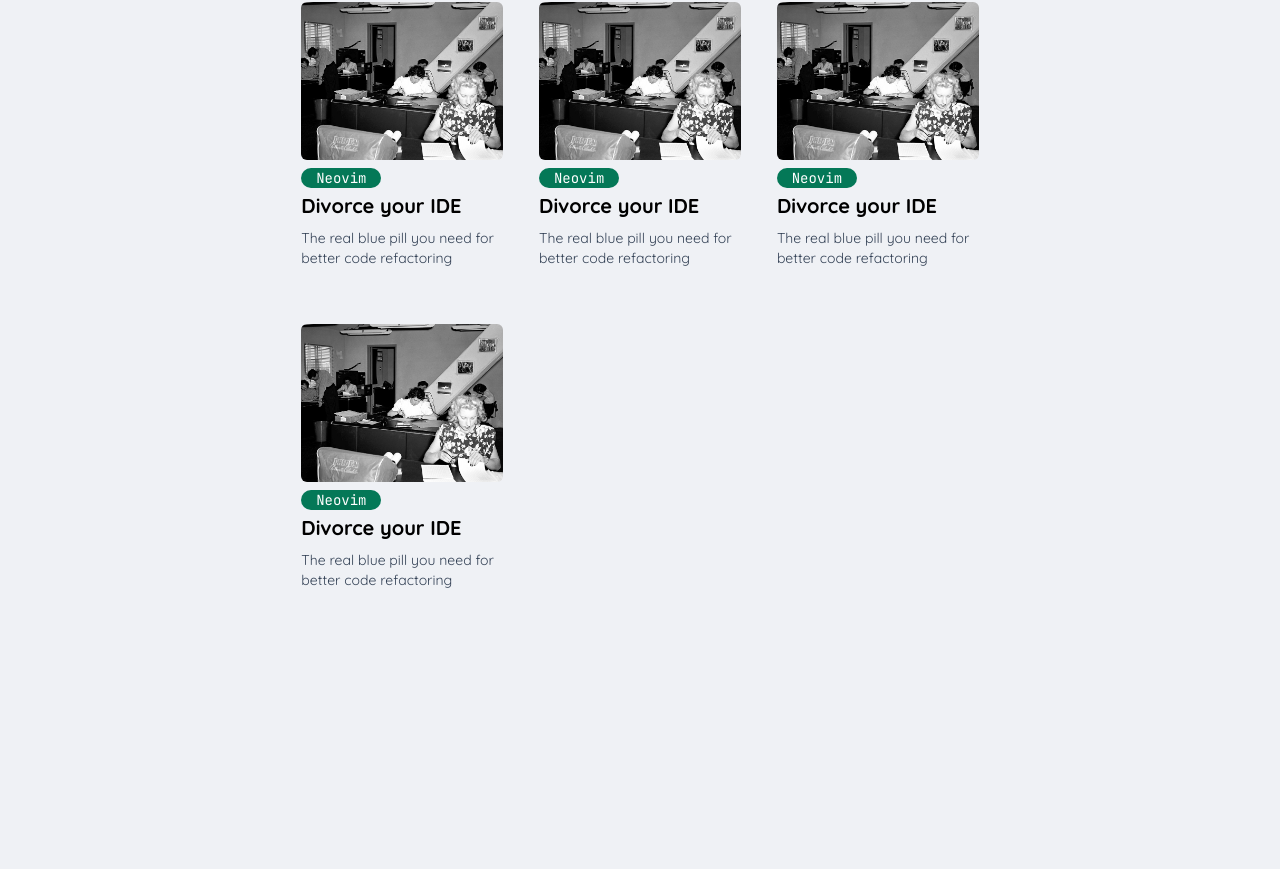
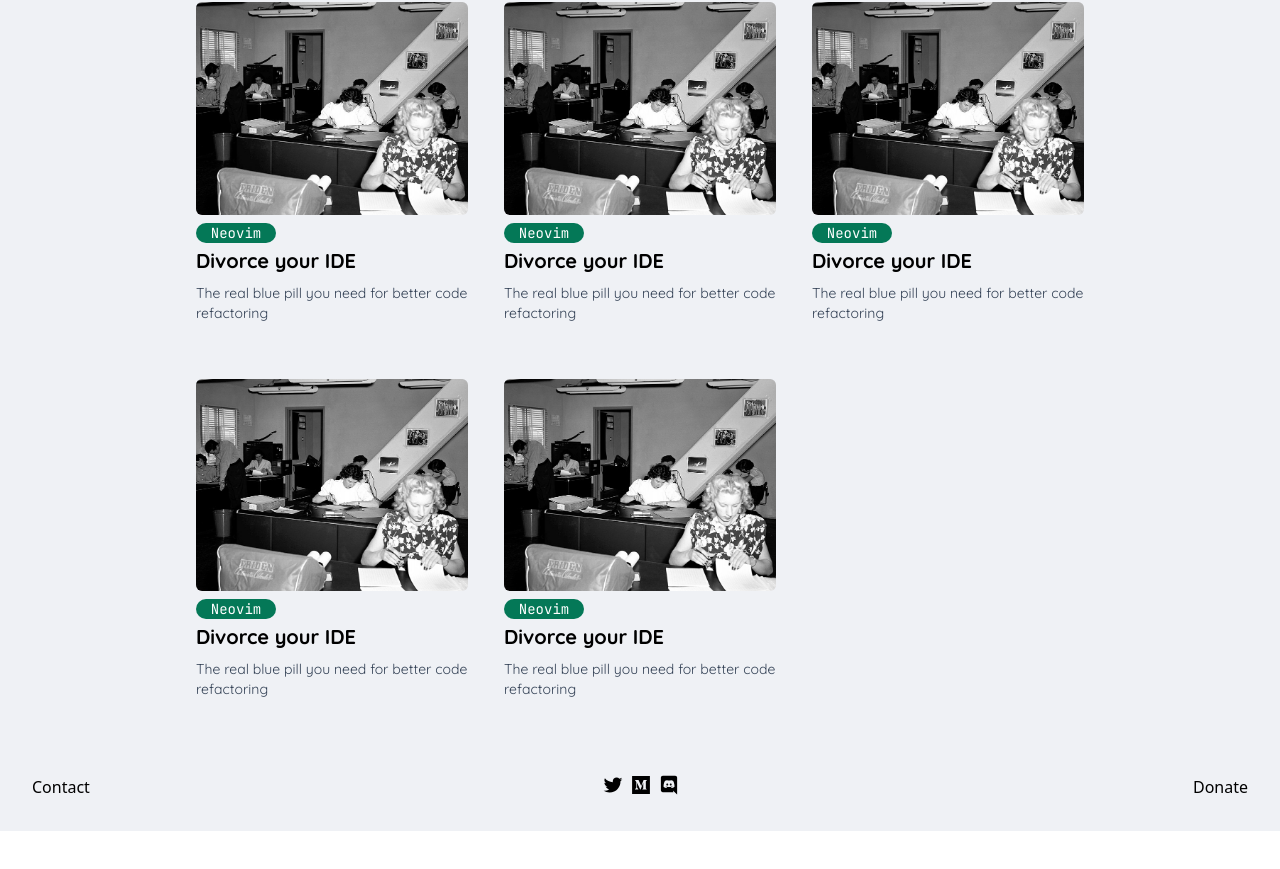
Before and after one commit to Mtendekuyokwa19/Mtendekuyokwa19.github.io, a React (Vite) app: page / in a window 1280 px wide. Shown: the part 183-1052 px from the top of the page. After the commit the page ends 1014 px from the top, so only its background shows below. Built offline with nearby package versions, Linux system fonts and the light colour scheme; a web font is replaced by a local one.

Commit message:
bootom footer

```diff
--- a/src/Home.tsx
+++ b/src/Home.tsx
@@ -1,65 +1,88 @@
-import { IoSearch } from "react-icons/io5"
+import {
+  IoLogoDiscord,
+  IoLogoMedium,
+  IoLogoTwitter,
+  IoSearch,
+} from "react-icons/io5";
 
 export default function Home() {
   return (
     <div>
       <Search />
-      <section className="w-screen flex justify-center">
+      <section className="w-auto flex justify-center">
+        <div className="gap-y-10 gap-x-5 grid  grid-flow-row grid-cols-3 grid-rows-2  py-9">
+          <Blogcard />
 
-
-
-
-        <div className="gap-y-10 gap-x-5 grid  grid-flow-row grid-cols-3 h-full grid-rows-3 w-2/3 px-20 py-9">
           <Blogcard />
 
           <Blogcard />
           <Blogcard />
           <Blogcard />
         </div>
-
       </section>
     </div>
-  )
+  );
+}
+export function Footer() {
+  return (
+    <div className="gap-7 bg-catWhite dark:text-everNavText dark:bg-everbg      flex flex-col  w-full items-center p-8">
+      <div className=" w-full flex justify-between">
+        <p>Contact</p>
+        <div className="flex gap-2">
+          <div>
+            <IoLogoTwitter size={20} />
+          </div>
+
+          <div>
+            <IoLogoMedium size={20} />
+          </div>
+
+          <div>
+            <IoLogoDiscord size={20} />
+          </div>
+        </div>
+        <p>Donate</p>
+      </div>
+    </div>
+  );
 }
 function Search() {
-
-
-
-
   return (
-    <div className="flex  w-screen  justify-center items-center gap-2">
-
-      <input className="bg-slate-200 dark:bg-everNav p-3 w-1/2 rounded-md" placeholder="Search For Article..." type="search" />
+    <div className="flex  w-full  justify-center items-center gap-2">
+      <input
+        className="bg-slate-200 dark:bg-everNav p-3 w-1/2 rounded-md"
+        placeholder="Search For Article..."
+        type="search"
+      />
       <button className="bg-slate-200 dark:bg-everNav p-3 rounded-md">
         <IoSearch size={25} />
       </button>
-
     </div>
-
-
-  )
+  );
 }
 
 function Blogcard() {
   return (
     <section className="w-full  flex justify-center items-center ">
-
-
       <div className="flex dark:hover:bg-everNav p-2 rounded-md hover:bg-slate-200 transition ease-in-out dalay-150  flex-col w-72 gap-2 font-Quicksand ">
         <div>
-
-          <img src="/woman.jpg" alt="woman on computer" className="rounded-md" />
+          <img
+            src="/woman.jpg"
+            alt="woman on computer"
+            className="rounded-md"
+          />
         </div>
-        <div className=" flex flex-col gap-1" >
-
-          <div className="bg-emerald-700 font-JetBrains rounded-full flex justify-center items-center w-20 text-white text-sm"><p>Neovim</p></div>
+        <div className=" flex flex-col gap-1">
+          <div className="bg-emerald-700 font-JetBrains rounded-full flex justify-center items-center w-20 text-white text-sm">
+            <p>Neovim</p>
+          </div>
           <h2 className="font-bold text-xl">Divorce your IDE</h2>
         </div>
 
-        <p className="text-sm text-slate-700 dark:text-slate-400">The real blue pill you need for better code refactoring</p>
+        <p className="text-sm text-slate-700 dark:text-slate-400">
+          The real blue pill you need for better code refactoring
+        </p>
       </div>
-
     </section>
-  )
-
+  );
 }
--- a/src/blogPosts/page.tsx
+++ b/src/blogPosts/page.tsx
@@ -1,46 +1,71 @@
+import { ReactNode } from "react";
+import { Footer } from "../Home";
+
 export function Post() {
   return (
-
-    <section className=" flex-col flex items-center w-screen">
-
+    <section className=" flex-col flex h-dvh items-center w-fit">
       <BlogPost />
     </section>
-  )
-
+  );
 }
 
 export const BlogPost = () => {
   return (
-    <div className="flex flex-col gap-2 w-3/4">
+    <div className="flex justify-between items-center flex-col gap-4 w-3/4">
       <H>
         THE MAN FROM UNCLE
-
       </H>
-      <Avatar />
-      page
+      <div className="w-1/2 flex ">
+        <Avatar />
+      </div>
+      <div className="flex flex-col gap-4 w-1/2">
+        <P>
+          This is great because typescript interfaces can extend many
+          interfaces, so PropsWithChildren is just one of potentailly many. It
+          simplifies your props interface. Overall, I’ll be doing this from now
+          on.
+        </P>
+        <P>
+          This is great because typescript interfaces can extend many
+          interfaces, so PropsWithChildren is just one of potentailly many. It
+          simplifies your props interface. Overall, I’ll be doing this from now
+          on.
+        </P>
+        <P>
+          This is great because typescript interfaces can extend many
+          interfaces, so PropsWithChildren is just one of potentailly many. It
+          simplifies your props interface. Overall, I’ll be doing this from now
+          on.
+        </P>
+      </div>
     </div>
-  )
-}
-
-function H({ children }: any) {
+  );
+};
+type Hprops = {
+  children: ReactNode;
+};
+function H({ children }: Hprops) {
   return (
     <section className="flex gap-2 rounded-md justify-center flex-col items-center">
       <h2 className="font-JetBrains font-extrabold text-4xl">
-
-
         {children}
       </h2>
 
       <div className="w-96 bg-catNav h-0.5"></div>
     </section>
-  )
-
+  );
+}
+function P({ children }: Hprops) {
+  return (
+    <div>
+      <p>{children}</p>
+    </div>
+  );
 }
 function Avatar() {
   return (
     <div className="flex gap-2 ">
       <div>
-
         <img src="/header.jpg" alt="me" className="h-12 rounded" />
       </div>
       <div>
@@ -48,10 +73,6 @@ function Avatar() {
 
         <p className="text-slate-600 font-Quicksand text-sm">2 days ago .</p>
       </div>
-
     </div>
-
-
-  )
-
+  );
 }
--- a/src/main.tsx
+++ b/src/main.tsx
@@ -1,14 +1,15 @@
-import { StrictMode } from 'react'
-import { createRoot } from 'react-dom/client'
-import './index.css'
-import { RouterProvider } from 'react-router'
-import { router } from './route.tsx'
+import { StrictMode } from "react";
+import { createRoot } from "react-dom/client";
+import "./index.css";
+import { RouterProvider } from "react-router";
+import { router } from "./route.tsx";
+import { Footer } from "./Home.tsx";
 
-createRoot(document.getElementById('root')!).render(
+createRoot(document.getElementById("root")!).render(
   <StrictMode>
-    <div className='overflow-x-hidden'>
+    <div>
       <RouterProvider router={router} />
-
+      <Footer />
     </div>
   </StrictMode>,
-)
+);
--- a/src/navbar.tsx
+++ b/src/navbar.tsx
@@ -1,19 +1,20 @@
-import { useEffect, useState } from "react"
-import { IoLogoGithub } from "react-icons/io"
-import { IoMoon, IoSunny } from "react-icons/io5"
-import { Outlet } from "react-router"
+import { useEffect, useState } from "react";
+import { IoLogoGithub } from "react-icons/io";
+import { IoMoon, IoSunny } from "react-icons/io5";
+import { Outlet } from "react-router";
 
 export const Navbar = () => {
   return (
-    <div className="gap-7 bg-catWhite   h-full dark:text-everNavText dark:bg-everbg      flex flex-col  w-screen items-center">
+    <div className="gap-7 bg-catWhite dark:text-everNavText dark:bg-everbg      flex flex-col  w-full items-center">
       <HeaderMenu />
 
       <Outlet />
     </div>
-  )
-}
+  );
+};
 function HeaderMenu() {
-  return (<div className="flex w-full bg-catNav  p-4 justify-evenly dark:bg-everNav ">
+  return (
+    <div className="flex w-full bg-catNav  sticky top-0 p-4 justify-evenly dark:bg-everNav ">
       <Avatar />
       <div className="flex font-JetBrains font-bold gap-8 relative right-11 justify-center items-center">
         <p className="text-lg">Blog</p>
@@ -27,25 +28,18 @@ function HeaderMenu() {
 
         <Githubbtn />
       </div>
-
-  </div>)
+    </div>
+  );
 }
-
 
 function Githubbtn() {
   return (
-
     <a href="https://github.com/Mtendekuyokwa19">
-
       <button className="flex justify-center items-center">
-
         <IoLogoGithub size={30} />
-
-
       </button>
     </a>
-  )
-
+  );
 }
 
 function Avatar() {
@@ -59,30 +53,27 @@ function Avatar() {
       <div className="flex justify-center items-baseline gap-1">
         <p className="font-Alfa text-2xl">Mtende</p>
 
-        <div className="font-Alfa rounded-full bg-green-700 w-2 h-2 text-2xl"></div>
-
+        <div className="font-Alfa rounded-full bg-green-700 w-2 h-2 text-2xl">
         </div>
       </div>
-  )
-
+    </div>
+  );
 }
 
 function ToogleDark({ iconSize }: Itoogledark) {
-  const [dark, setDark] = useState(false)
+  const [dark, setDark] = useState(false);
   function darkModeHandler() {
-    setDark(!dark)
-    document.body.classList.toggle("dark")
-    localStorage.setItem("dark", JSON.stringify(dark))
+    setDark(!dark);
+    document.body.classList.toggle("dark");
+    localStorage.setItem("dark", JSON.stringify(dark));
   }
 
   return (
-
     <button onClick={darkModeHandler}>
       {dark ? <IoSunny size={iconSize} /> : <IoMoon size={iconSize} />}
     </button>
-  )
-
+  );
 }
 interface Itoogledark {
-  iconSize: number
+  iconSize: number;
 }
```
Lines whose indentation alone changed are shown as unchanged.
